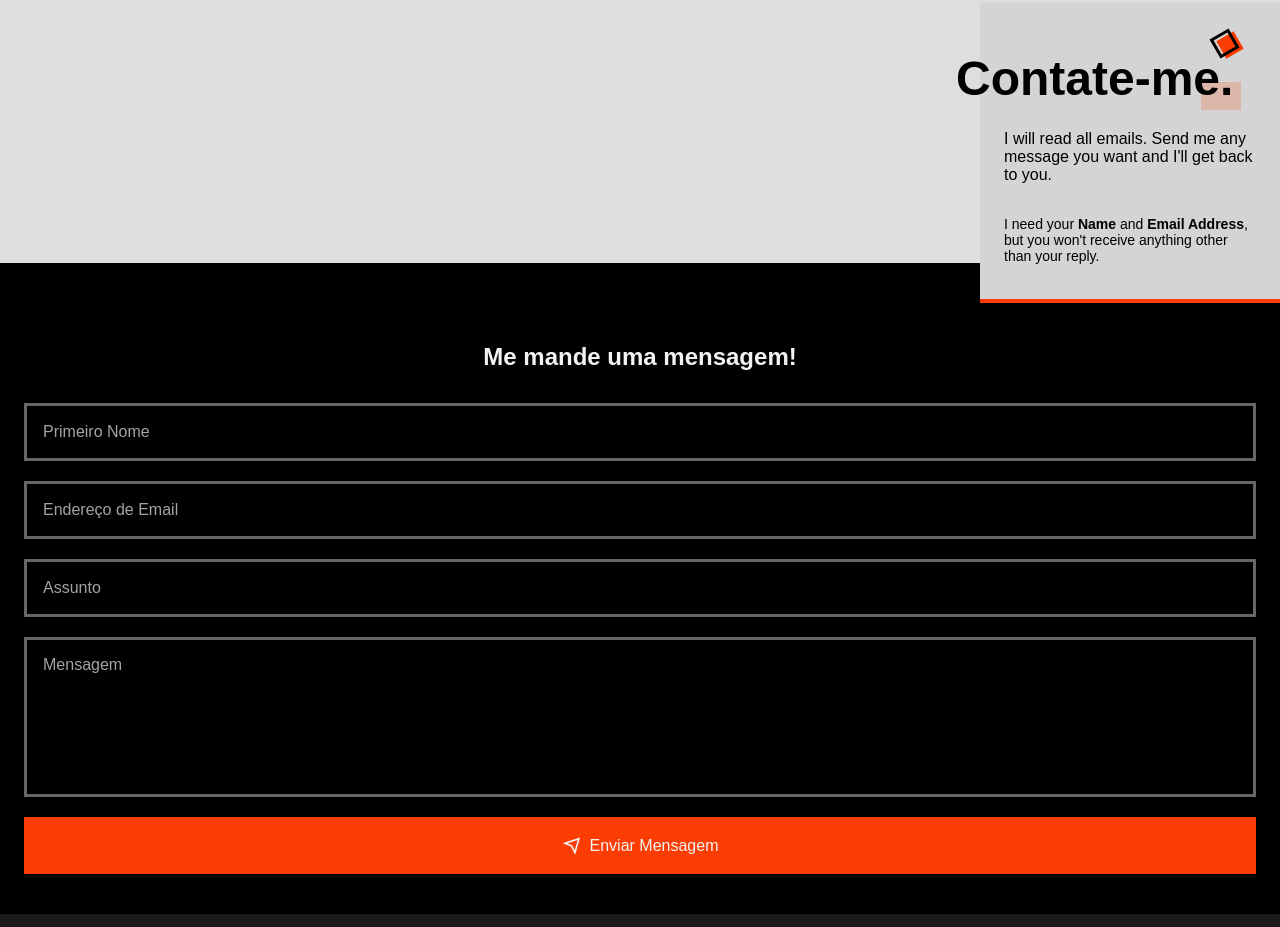
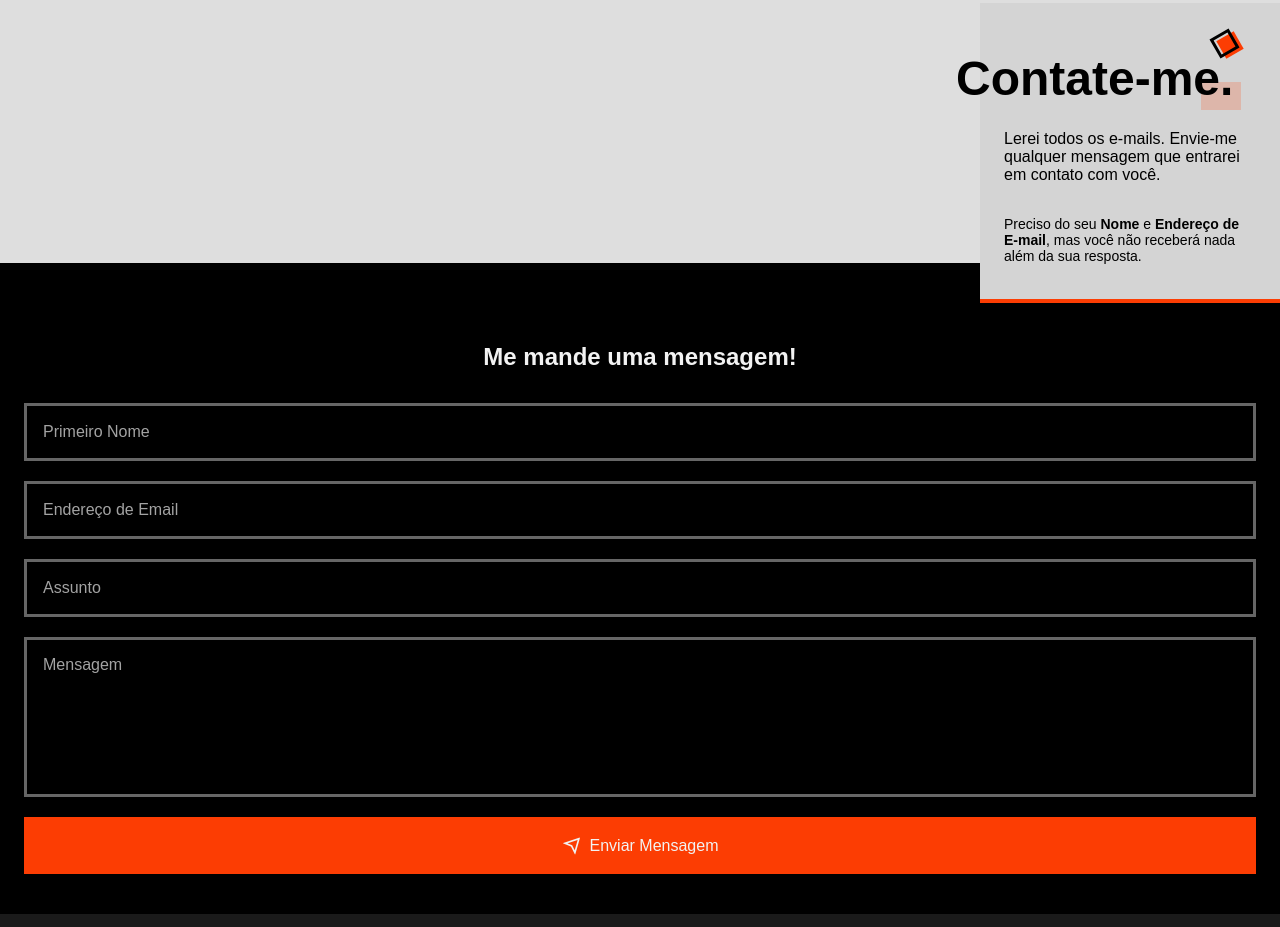
Before and after one commit to NotedSilva/Portfolio, a plain HTML site: page index.html in a window 1280 px wide. Shown: the part 5354-6281 px from the top of the page. Drawn offline with nearby package versions, Linux system fonts and the light colour scheme; a web font is replaced by a local one.

Commit message:
Alteração de idioma

```diff
--- a/index.html
+++ b/index.html
@@ -384,13 +384,13 @@
                     </h2>
 
                     <p class="contact__description-1">
-                        I will read all emails. Send me any
-                        message you want and I'll get back to you.
+                        Lerei todos os e-mails. Envie-me qualquer mensagem
+                        que entrarei em contato com você.
                     </p>
 
                     <p class="contact__description-2">
-                        I need your <b>Name</b> and <b>Email Address</b>, but
-                        you won't receive anything other than your reply.
+                        Preciso do seu <b>Nome</b> e <b>Endereço de E-mail</b>,
+                        mas você não receberá nada além da sua resposta.
                     </p>
 
                     <div class="geometric-box"></div>
```
